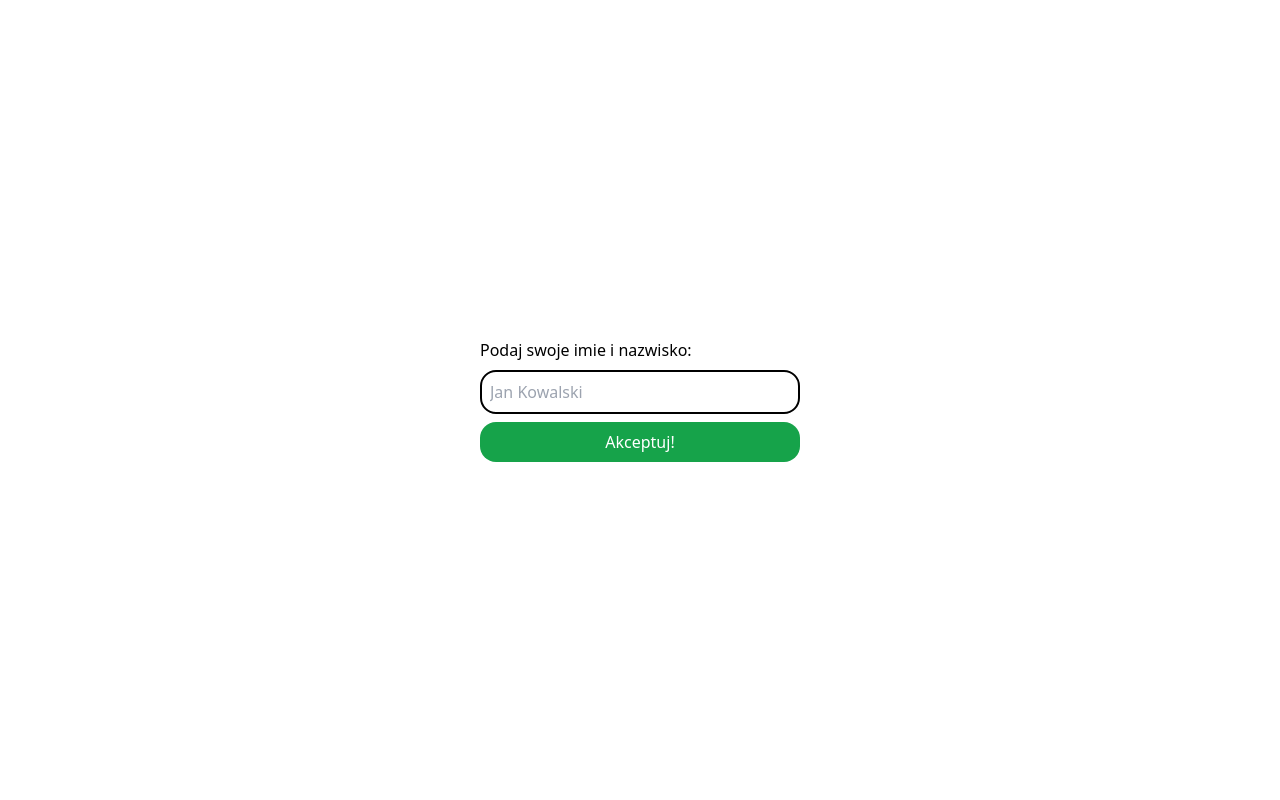
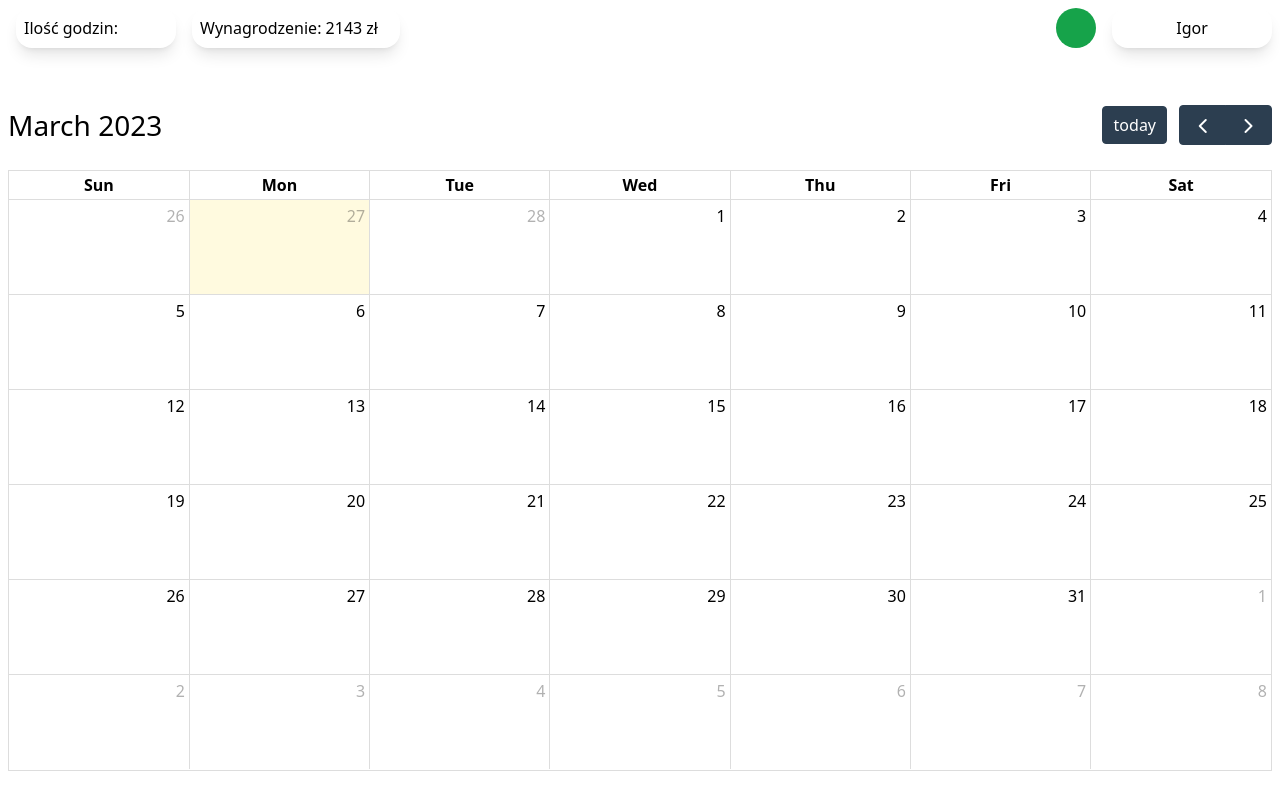
Before and after one commit to sniperdev/wopr-scheduler-cv, a React (Vite) app: page /app in a window 1280 px wide. Before the commit this address led to /. Built offline with nearby package versions, Linux system fonts and the light colour scheme; some icons are missing.

Commit message:
<feat> set calendar view to next month

```diff
--- a/src/App.tsx
+++ b/src/App.tsx
@@ -4,7 +4,7 @@ import MainPage from "./pages/MainPage";
 import { useState } from "react";
 
 function App() {
-  const [name, setName] = useState("");
+  const [name, setName] = useState("Igor");
   return (
     <Router>
       <Routes>
--- a/src/components/MainCalendar.tsx
+++ b/src/components/MainCalendar.tsx
@@ -1,7 +1,36 @@
-import React from "react";
+import React, { useEffect, useState } from "react";
+import FullCalendar from "@fullcalendar/react";
+import dayGridPlugin from "@fullcalendar/daygrid";
 
 const MainCalendar = () => {
-  return <div></div>;
+  const [nextMonthDate, setNextMonthDate] = useState("");
+  useEffect(() => {
+    const getDate = () => {
+      const today: Date = new Date();
+      const firstDay: Date = new Date(
+        today.getFullYear(),
+        today.getMonth() + 1,
+        2
+      );
+      setNextMonthDate(firstDay.toISOString().slice(0, 10));
+    };
+    getDate();
+  });
+
+  return (
+    <section className="h-5/6 mx-2 mt-12">
+      {nextMonthDate ? (
+        <FullCalendar
+          plugins={[dayGridPlugin]}
+          initialView="dayGridMonth"
+          height={"100%"}
+          initialDate={nextMonthDate}
+        />
+      ) : (
+        <p>Nie udało się pobrać daty</p>
+      )}
+    </section>
+  );
 };
 
 export default MainCalendar;
--- a/src/components/MainNav.tsx
+++ b/src/components/MainNav.tsx
@@ -7,7 +7,7 @@ interface props {
 
 const MainNav = ({ name }: props) => {
   return (
-    <nav className="flex m-2">
+    <nav className="flex p-2">
       <div className="shadow-lg w-40 p-2 mx-2 rounded-2xl">Ilość godzin:</div>
       <div className="shadow-lg w-52 p-2 mx-2 rounded-2xl">
         Wynagrodzenie: 2143 zł
--- a/src/pages/MainPage.tsx
+++ b/src/pages/MainPage.tsx
@@ -15,10 +15,10 @@ const MainPage = ({ name }: props) => {
     }
   }, []);
   return (
-    <>
+    <div className="h-screen">
       <MainNav name={name} />
       <MainCalendar />
-    </>
+    </div>
   );
 };
 
```
